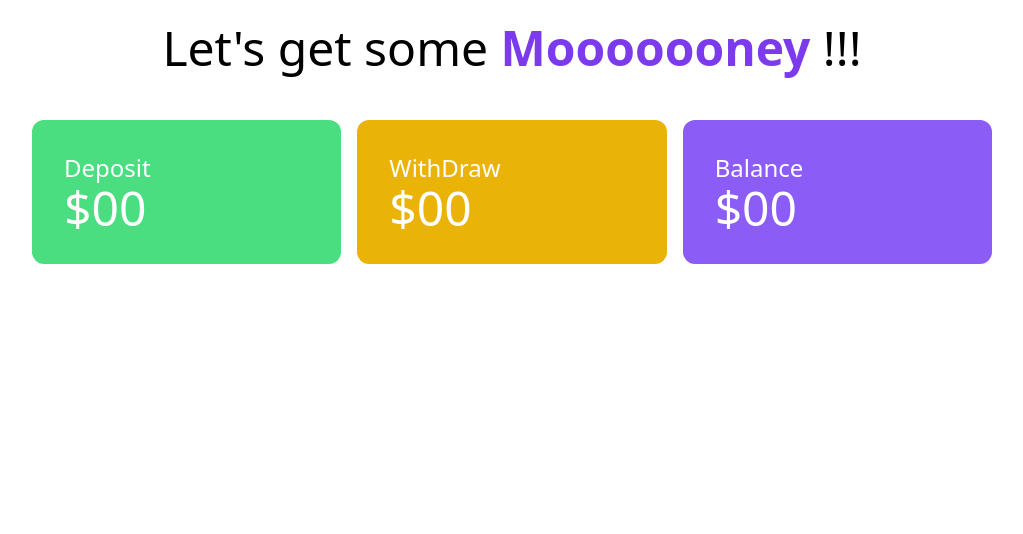
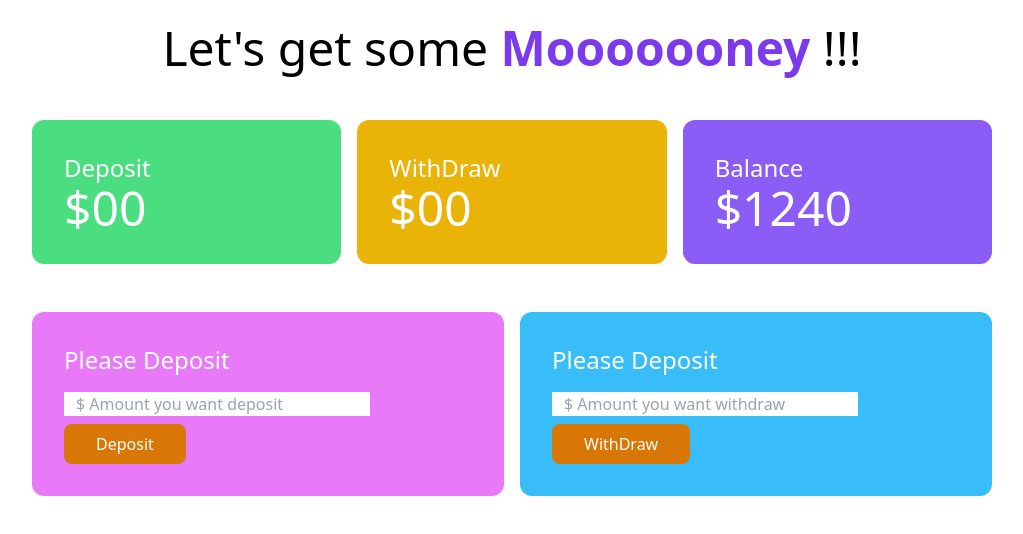
Before and after one commit to arfan36/day-39_M-26_baap-er-bank_August-15, a plain HTML site: page 4_bank.html in a window 1280 px wide. Shown: the whole page, without its empty margins (128-1151 px from the left). Drawn offline with nearby package versions, Linux system fonts and the light colour scheme.

Commit message:
26-5 Create Deposit and withdraw

```diff
--- a/4_bank.html
+++ b/4_bank.html
@@ -22,7 +22,8 @@
 
 <body>
     <header>
-        <h1 class="text-5xl text-center mt-6">Let's get some <span class="font-semibold text-violet-600">Mooooooney</span> !!!
+        <h1 class="text-5xl text-center mt-6">Let's get some <span
+                class="font-semibold text-violet-600">Mooooooney</span> !!!
         </h1>
     </header>
     <main>
@@ -38,7 +39,26 @@
                 </div>
                 <div class="bg-violet-500 p-8 rounded-xl">
                     <h4 class="text-2xl">Balance</h4>
-                    <h2 class="text-5xl">$00</h2>
+                    <h2 class="text-5xl">$1240</h2>
+                </div>
+            </div>
+        </section>
+        <!-- deposit and WithDraw -->
+        <section class="mt-12">
+            <div class="grid grid-cols-2 gap-4 w-9/12 mx-auto text-white">
+                <div class="bg-fuchsia-400 p-8 rounded-xl">
+                    <h4 class="text-2xl mb-4">Please Deposit</h4>
+                    <input class="w-9/12 block mb-2 px-3" type="email" name="" id="deposit-field"
+                        placeholder="$ Amount you want deposit">
+                    <button id="btn-deposit"
+                        class="bg-amber-600 hover:bg-sky-700 px-8 py-2 text-white font-medium rounded-lg">Deposit</button>
+                </div>
+                <div class="bg-sky-400 p-8 rounded-xl">
+                    <h4 class="text-2xl mb-4">Please Deposit</h4>
+                    <input class="w-9/12 block mb-2 px-3" type="email" name="" id="withdraw-field"
+                        placeholder="$ Amount you want withdraw">
+                    <button id="btn-deposit"
+                        class="bg-amber-600 hover:bg-yellow-500 px-8 py-2 text-white font-medium rounded-lg">WithDraw</button>
                 </div>
             </div>
         </section>
```
